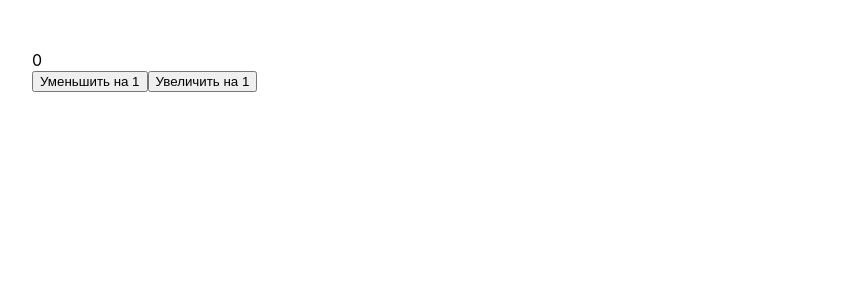
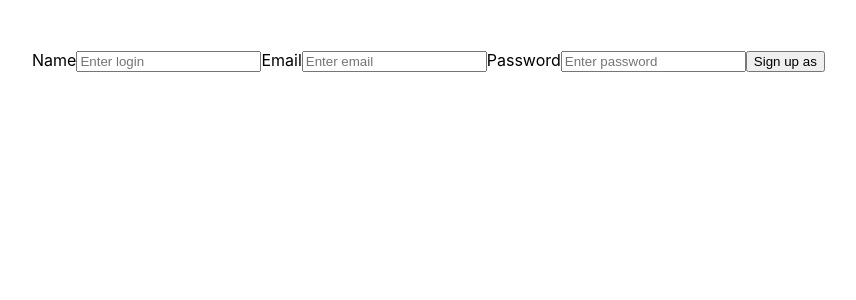
Before and after one commit to iPanamas/React-practice, a React (Create React App) app: page / in a window 1280 px wide. Shown: the top 300 px of the page, without its empty margins (18-874 px from the left). Built offline with nearby package versions, Linux system fonts and the light colour scheme.

Commit message:
add login form

```diff
--- a/src/App.jsx
+++ b/src/App.jsx
@@ -15,7 +15,8 @@ import Counter from './components/Module-2 Events, state. Forms/Counter/Counter'
 // import ColorPicker from './components/Module-2 Events, state. Forms/ColorPicker/ColorPicker';
 // import ToDoList from './components/Module-2 Events, state. Forms/ToDoList/ToDoList';
 // import initialTodos from './components/Module-2 Events, state. Forms/ToDoList/todos.json';
-
+// import LoginForm from './components/Module-2 Events, state. Forms/Form/LoginForm';
+import SignUpForm from './components/Module-2 Events, state. Forms/SignUpForm/SignUpForm';
 // const colorPickerOptions = [
 //   { label: 'red', color: '#F44336' },
 //   { label: 'green', color: '#4CAF50' },
@@ -60,7 +61,7 @@ class App extends Component {
             <Box type='large'/> */}
 
         {/* Lesson-2 */}
-        <Counter initialValue={0} />
+        {/* <Counter initialValue={0} /> */}
         {/* <Dropdown/> */}
         {/* <ColorPicker options={colorPickerOptions} /> */}
         {/* <div>
@@ -68,6 +69,8 @@ class App extends Component {
           <p>Количество выполненых: {completedTodoCount}</p>
         </div>
         <ToDoList todos={todos} onDeleteTodo={this.deleteTodo} /> */}
+        {/* <LoginForm onSubmit={values => console.log(values)} /> */}
+        <SignUpForm onSubmit={values => console.log(values)} />
       </>
     );
   }
--- /dev/null
+++ b/src/components/Module-2 Events, state. Forms/Form/LoginForm.jsx
@@ -0,0 +1,25 @@
+import { Component } from 'react';
+
+class LoginForm extends Component {
+  handleSubmit = event => {
+    event.preventDefault();
+    const form = event.currentTarget;
+    const login = form.elements.login.value;
+    const password = form.elements.password.value;
+    console.log(login, password);
+    this.props.onSubmit({ login, password });
+    form.reset();
+  };
+
+  render() {
+    return (
+      <form onSubmit={this.handleSubmit}>
+        <input type="text" name="login" />
+        <input type="password" name="password" />
+        <button type="submit">Login</button>
+      </form>
+    );
+  }
+}
+
+export default LoginForm;
--- /dev/null
+++ b/src/components/Module-2 Events, state. Forms/SignUpForm/SignUpForm.jsx
@@ -0,0 +1,74 @@
+import { Component } from 'react';
+import { nanoid } from 'nanoid';
+
+const INITIAL_STATE = {
+  login: '',
+  email: '',
+  password: '',
+};
+
+class SignUpForm extends Component {
+  loginInputId = nanoid();
+  emailInputId = nanoid();
+  passwordInputId = nanoid();
+
+  state = { ...INITIAL_STATE };
+
+  handleChange = evt => {
+    const { name, value } = evt.target;
+    this.setState({ [name]: value });
+  };
+
+  handleSubmit = evt => {
+    evt.preventDefault();
+    const { login, email, password } = this.state;
+    console.log(`Login: ${login}, Email: ${email}, Password: ${password}`);
+    this.props.onSubmit({ ...this.state });
+    this.reset();
+  };
+  reset = () => {
+    this.setState({ ...INITIAL_STATE });
+  };
+
+  render() {
+    const { login, email, password } = this.state;
+
+    return (
+      <form onSubmit={this.handleSubmit}>
+        <label htmlFor={this.loginInputId}>
+          Name
+          <input
+            type="text"
+            placeholder="Enter login"
+            name="login"
+            value={login}
+            onChange={this.handleChange}
+          />
+        </label>
+        <label htmlFor={this.emailInputId}>
+          Email
+          <input
+            type="email"
+            placeholder="Enter email"
+            name="email"
+            value={email}
+            onChange={this.handleChange}
+          />
+        </label>
+        <label htmlFor={this.passwordInputId}>
+          Password
+          <input
+            type="password"
+            placeholder="Enter password"
+            name="password"
+            value={password}
+            onChange={this.handleChange}
+          />
+        </label>
+        <button type="submit">Sign up as {login}</button>
+      </form>
+    );
+  }
+}
+
+export default SignUpForm;
```
